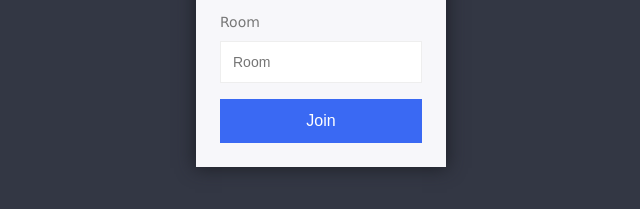
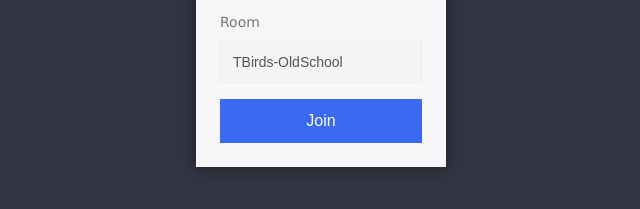
Before and after one commit to hsivritepe/chat-app, a website: page public/index.html in a window 1280 px wide. Shown: the part 395-604 px from the top of the page, 319-959 px from the left. Drawn offline with Linux system fonts and the light colour scheme.

Commit message:
Fix form

```diff
--- a/public/index.html
+++ b/public/index.html
@@ -36,6 +36,8 @@
                         name="room"
                         placeholder="Room"
                         required
+                        value="TBirds-OldSchool"
+                        disabled
                     />
                     <button>Join</button>
                 </form>
```
